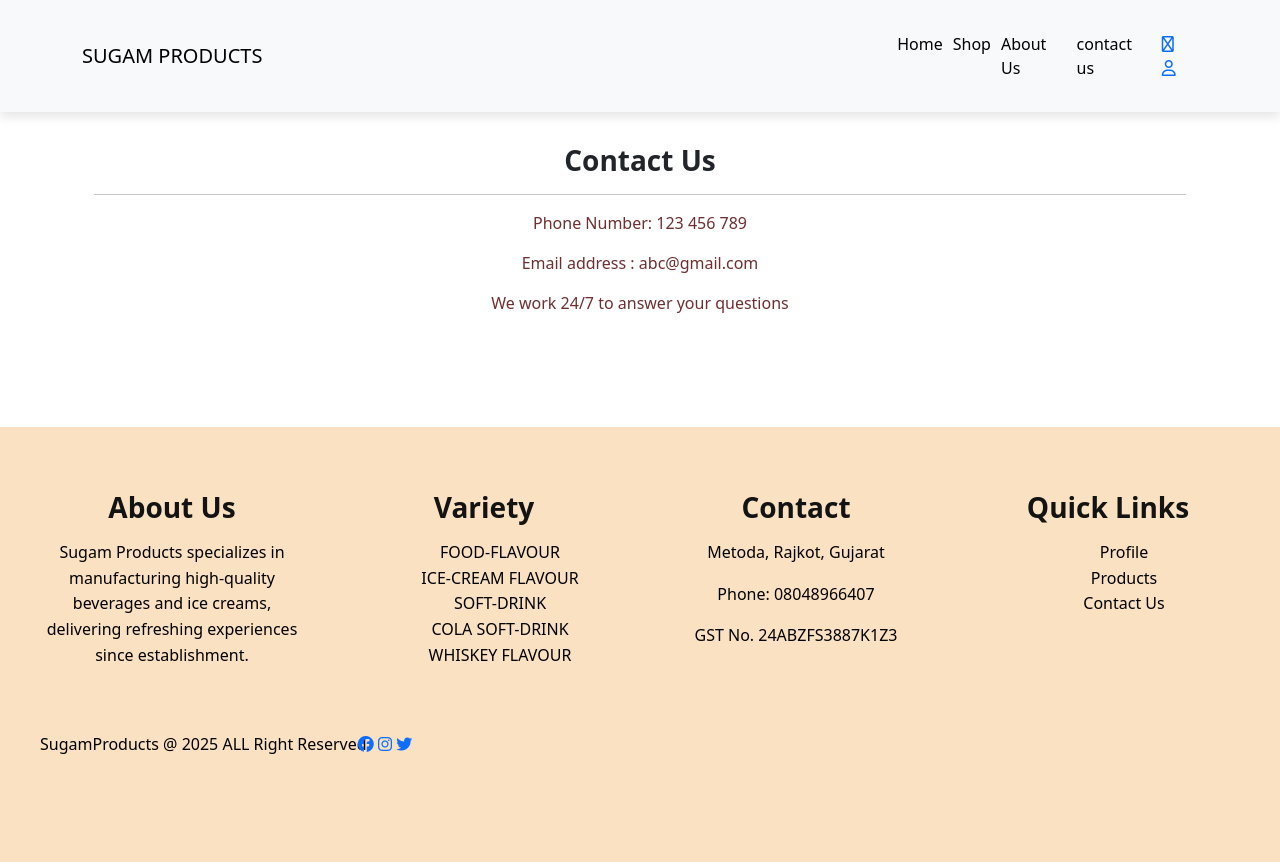
After one commit to riyajagani/Sugam_Products, a PHP site: page /contact.php in a window 1280 px wide. The commit adds this page. Run offline with PHP 8.4, Linux system fonts and the light colour scheme; some libraries are stand-ins or nearby versions.

Commit message:
continue from 98

```diff
--- /dev/null
+++ b/contact.php
@@ -0,0 +1,147 @@
+<!DOCTYPE html>
+<html lang="en">
+
+<head>
+    <meta charset="UTF-8">
+    <meta name="viewport" content="width=device-width, initial-scale=1.0">
+    <title>Document</title>
+    <link rel="stylesheet" href="https://cdnjs.cloudflare.com/ajax/libs/font-awesome/6.6.0/css/all.min.css"
+        integrity="sha512-Kc323vGBEqzTmouAECnVceyQqyqdsSiqLQISBL29aUW4U/M7pSPA/gEUZQqv1cwx4OnYxTxve5UMg5GT6L4JJg=="
+        crossorigin="anonymous" referrerpolicy="no-referrer" />
+    <link href="https://cdn.jsdelivr.net/npm/bootstrap@5.3.3/dist/css/bootstrap.min.css" rel="stylesheet"
+        integrity="sha384-QWTKZyjpPEjISv5WaRU9OFeRpok6YctnYmDr5pNlyT2bRjXh0JMhjY6hW+ALEwIH" crossorigin="anonymous">
+    <link rel="stylesheet" href="https://cdnjs.cloudflare.com/ajax/libs/font-awesome/4.7.0/css/font-awesome.min.css">
+    <link rel="stylesheet" href="style.css" />
+</head>
+
+<body>
+
+<nav class="navbar navbar-expand-lg navbar-light bg-light py-3 fixed-top">
+    <div class="container">
+        <!-- add logo -->
+        <!-- <img src="assets/imags/logo.png" /> -->
+        <a class="navbar-brand" href="#">SUGAM PRODUCTS</a>
+        <button class="navbar-toggler" type="button" data-bs-toggle="collapse" data-bs-target="#navbarSupportedContent"
+            aria-controls="navbarSupportedContent" aria-expanded="false" aria-label="Toggle navigation">
+            <span class="navbar-toggler-icon"></span>
+        </button>
+        <div class="collapse navbar-collapse nav-buttons" id="navbarSupportedContent">
+            <ul class="navbar-nav me-auto mb-2 mb-lg-0">
+                <li class="nav-item">
+                    <a class="nav-link" href="index.html">Home</a>
+                </li>
+                <li class="nav-item">
+                    <a class="nav-link" href="shop.html">Shop</a>
+                </li>
+                <li class="nav-item">
+                    <a class="nav-link" href="#">About Us</a>
+                </li>
+
+                <li class="nav-item">
+                    <a class="nav-link" href="contact.html">contact us</a>
+                </li>
+                <li class="nav-item">
+                    <a href="Cart.html"><i class="fa-solid fa-cart-shopping"></i></a>
+                    <a href="Account.html"><i class="fa-solid fa-user"></i></a>
+                </li>
+
+
+
+        </div>
+    </div>
+</nav>
+
+
+<!-- contact -->
+<section id="contact " class="container my-5 py-5">
+    <div class="container text-center mt-5">
+        <h3>Contact Us</h3>
+        <hr class="mx-auto">
+        <p class="w-50 mx-auto">
+            Phone Number: <span>123 456 789</span>
+        </p>
+        <p class="w-50 mx-auto">
+            Email address : <span>abc@gmail.com</span>
+        </p>
+        <p class="w-50 mx-auto">
+            We work 24/7 to answer your questions
+        </p>
+    </div>
+</section>
+
+
+
+
+
+
+
+
+
+
+
+
+
+
+
+
+
+
+
+
+
+
+
+
+
+
+
+
+<footer class="footer">
+    <div class="footer-content">
+        <div>
+            <h3>About Us</h3>
+            <p>Sugam Products specializes in manufacturing high-quality beverages and ice creams, delivering refreshing
+                experiences since establishment.</p>
+        </div>
+        <div>
+            <h3>Variety</h3>
+            <ul>
+                <li>FOOD-FLAVOUR</li>
+                <li>ICE-CREAM FLAVOUR</li>
+                <li>SOFT-DRINK</li>
+                <LI>COLA SOFT-DRINK</LI>
+                <li>WHISKEY FLAVOUR</li>
+            </ul>
+        </div>
+        <div>
+            <h3>Contact</h3>
+            <p>Metoda, Rajkot, Gujarat</p>
+            <p>Phone: 08048966407</p>
+            <p>GST No. 24ABZFS3887K1Z3</p>
+        </div>
+        <div>
+            <h3>Quick Links</h3>
+            <ul>
+                <li>Profile</li>
+                <li>Products</li>
+                <li>Contact Us</li>
+            </ul>
+        </div>
+        <div class="col-lg-3 col-md-5 col-sm-12 mb-4 text-nowrap mb-2 ">
+            <p>SugamProducts @ 2025 ALL Right Reserved</p>
+        </div>
+        <div class="col-lg-3 col-md-5 col-sm-12 mb-4">
+            <a href="#"><i class="fab fa-facebook"></i></a>
+            <a href="#"><i class="fab fa-instagram"></i></a>
+            <a href="#"><i class="fab fa-twitter"></i></a>
+        </div>
+    </div>
+</footer>
+
+
+        <script src="https://cdn.jsdelivr.net/npm/bootstrap@5.3.3/dist/js/bootstrap.bundle.min.js"
+            integrity="sha384-YvpcrYf0tY3lHB60NNkmXc5s9fDVZLESaAA55NDzOxhy9GkcIdslK1eN7N6jIeHz"
+            crossorigin="anonymous"></script>
+        </body>
+
+        </html>
--- a/header.php
+++ b/header.php
@@ -28,18 +28,18 @@
                         <a class="nav-link" href="index.php">Home</a>
                     </li>
                     <li class="nav-item">
-                        <a class="nav-link" href="shop.html">Shop</a>
+                        <a class="nav-link" href="shop.php">Shop</a>
                     </li>
                     <li class="nav-item">
                         <a class="nav-link" href="#">About Us</a>
                     </li>
 
                     <li class="nav-item">
-                        <a class="nav-link" href="contact.html">contact us</a>
+                        <a class="nav-link" href="contact.php">Contact us</a>
                     </li>
                     <li class="nav-item">
                       <a href="Cart.php"> <i class="fa-solid fa-cart-shopping"></i></a>
-                      <a href="Account.html"><i class="fa-solid fa-user"></i></a>
+                      <a href="Account.php"><i class="fa-solid fa-user"></i></a>
                     </li>
 
 
--- a/login.php
+++ b/login.php
@@ -1,8 +1,12 @@
 
+<?php
+    include('header.php');
+?>
 <?php
 
 session_start();
 include('server/connection.php');
+
 if(isset($_POST['login_btn'])){
 
     $email = $_POST['email'];
--- a/server/place_order.php
+++ b/server/place_order.php
@@ -76,9 +76,9 @@ if(isset($_POST['place_order'])) {
 
                 // Bind parameters and execute for each item
                 $stmt1->bind_param('iissdiss', $order_id, $product_id, $product_name, $product_image, $product_price, $product_quantity, $user_id, $order_date);
-
-                if (!$stmt1->execute()) {
-                    throw new Exception("Error inserting order item: " . $stmt1->error);
+                $stmt_status = $stmt->execute();
+                if (!$stmt_status) {
+                    header('location: index.php');
                 }
             }
 
--- a/style.css
+++ b/style.css
@@ -214,10 +214,11 @@ p {
 }
 .buy-btn
 {
-    background-color: orange;
-    opacity: 1;
-    color:white;
+    background-color: orange ;
+    opacity: 1 !important ;
+    color:white ;
     text-decoration:none ;
+
 }
 
 .star {
```
Also changed, not shown: contact.html (deleted, +0 -147 lines), order_details.php (+24 -3 lines), payment.php (+19 -3 lines).
